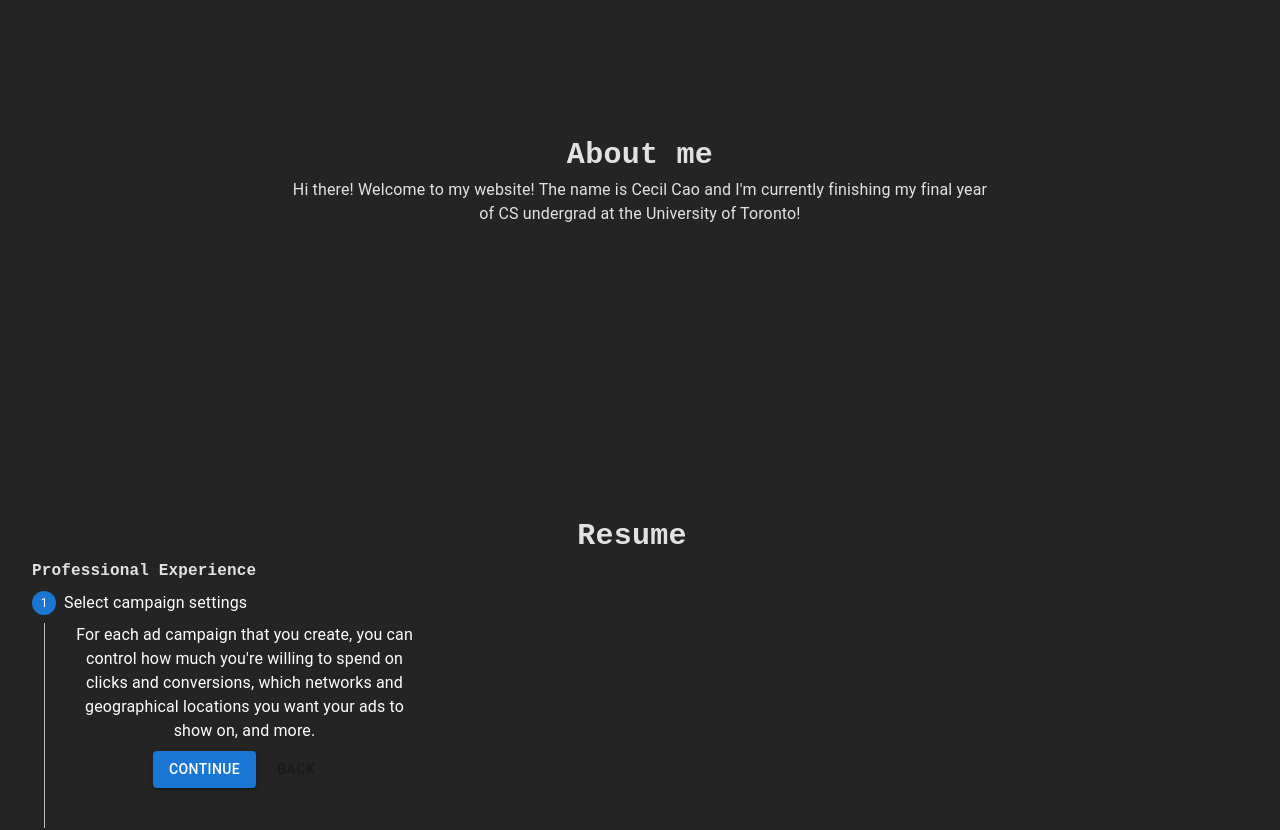
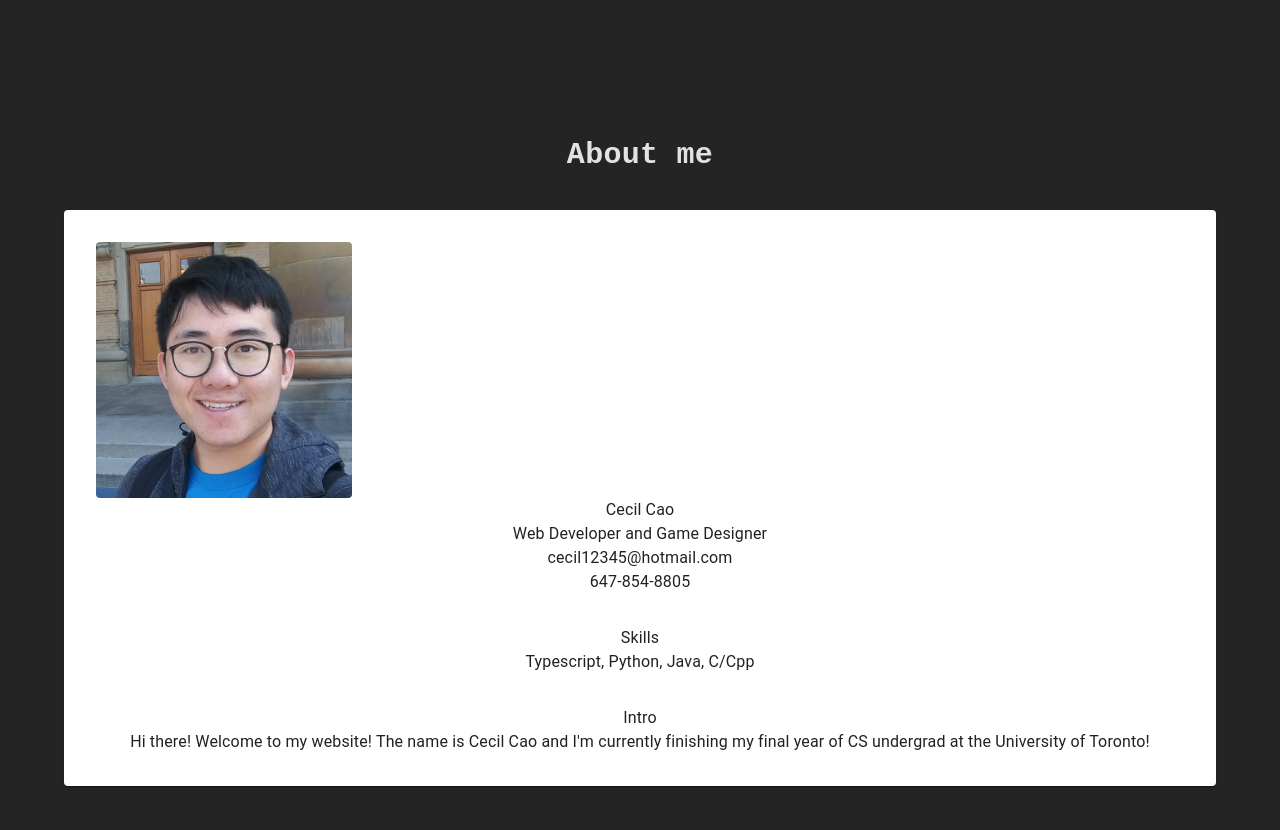
Before and after one commit to pokemonball34/resume-website, a React (Vite) app: page / in a window 1280 px wide. Shown: the part 580-1410 px from the top of the page. Built offline with nearby package versions, Linux system fonts and the light colour scheme.

Commit message:
About Me section skeleton

```diff
--- a/src/pages/about/About.tsx
+++ b/src/pages/about/About.tsx
@@ -1,18 +1,46 @@
+import Avatar from '@mui/material/Avatar';
+import Box from '@mui/material/Box';
+import Paper from '@mui/material/Paper';
 import Typography from '@mui/material/Typography';
-import Box from '@mui/material/Box';
 
 const About = () => {
     return (
-        <Box sx={{ m: 36 }}>
-            <Typography fontSize={30} fontFamily={'monospace'} fontWeight={700}>
+        <Box sx={{ m: 8 }}>
+            <Typography
+                fontSize={30}
+                fontFamily={'monospace'}
+                fontWeight={700}
+                sx={{ m: 4 }}
+            >
                 About me
             </Typography>
 
-            <Typography>
-                Hi there! Welcome to my website! The name is Cecil Cao and I'm
-                currently finishing my final year of CS undergrad at the
-                University of Toronto!
-            </Typography>
+            <Paper>
+                <Box sx={{ padding: 4 }}>
+                    <Avatar
+                        alt='Cecil Cao'
+                        src='src/assets/profile.jpg'
+                        variant='rounded'
+                        sx={{ width: 256, height: 256 }}
+                    />
+                    <Typography>Cecil Cao</Typography>
+                    <Typography>Web Developer and Game Designer</Typography>
+                    <Typography>cecil12345@hotmail.com</Typography>
+                    <Typography>647-854-8805</Typography>
+                </Box>
+                <Box>
+                    <Typography>Skills</Typography>
+                    <Typography>Typescript, Python, Java, C/Cpp</Typography>
+                </Box>
+                <Box sx={{ padding: 4 }}>
+                    <Typography>Intro</Typography>
+                    <Typography>
+                        Hi there! Welcome to my website! The name is Cecil Cao
+                        and I'm currently finishing my final year of CS
+                        undergrad at the University of Toronto!
+                    </Typography>
+                </Box>
+            </Paper>
         </Box>
     );
 };
```
Also changed, not shown: src/assets/profile.jpg (added).
